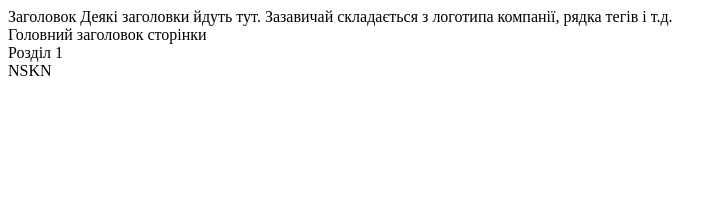
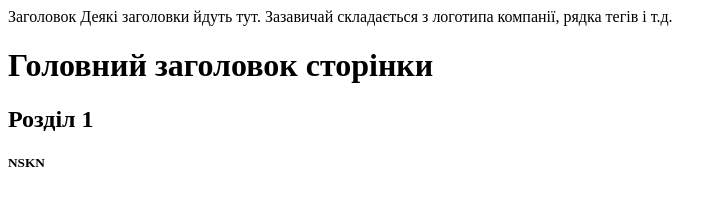
Before and after one commit to Ivan9-c/Lesson, a plain HTML site: page index.html in a window 1280 px wide. Shown: the whole page, without its empty margins (0-727 px from the left). Drawn offline with Linux system fonts and the light colour scheme.

Commit message:
Update index.html

```diff
--- a/index.html
+++ b/index.html
@@ -8,13 +8,13 @@
   <header>
       Заголовок Деякі заголовки йдуть тут. Зазавичай складається з логотипа компанії, рядка тегів і т.д.
 </header>
-      Головний заголовок сторінки
+    <h1>Головний заголовок сторінки</h1>
 <section>
-    Розділ 1
+<h2>Розділ 1</h2>
 </section>
 </body>
     <footer>
-        NSKN
+        <h5>NSKN</h5>
     </footer>
 </body>
 </html>
```
